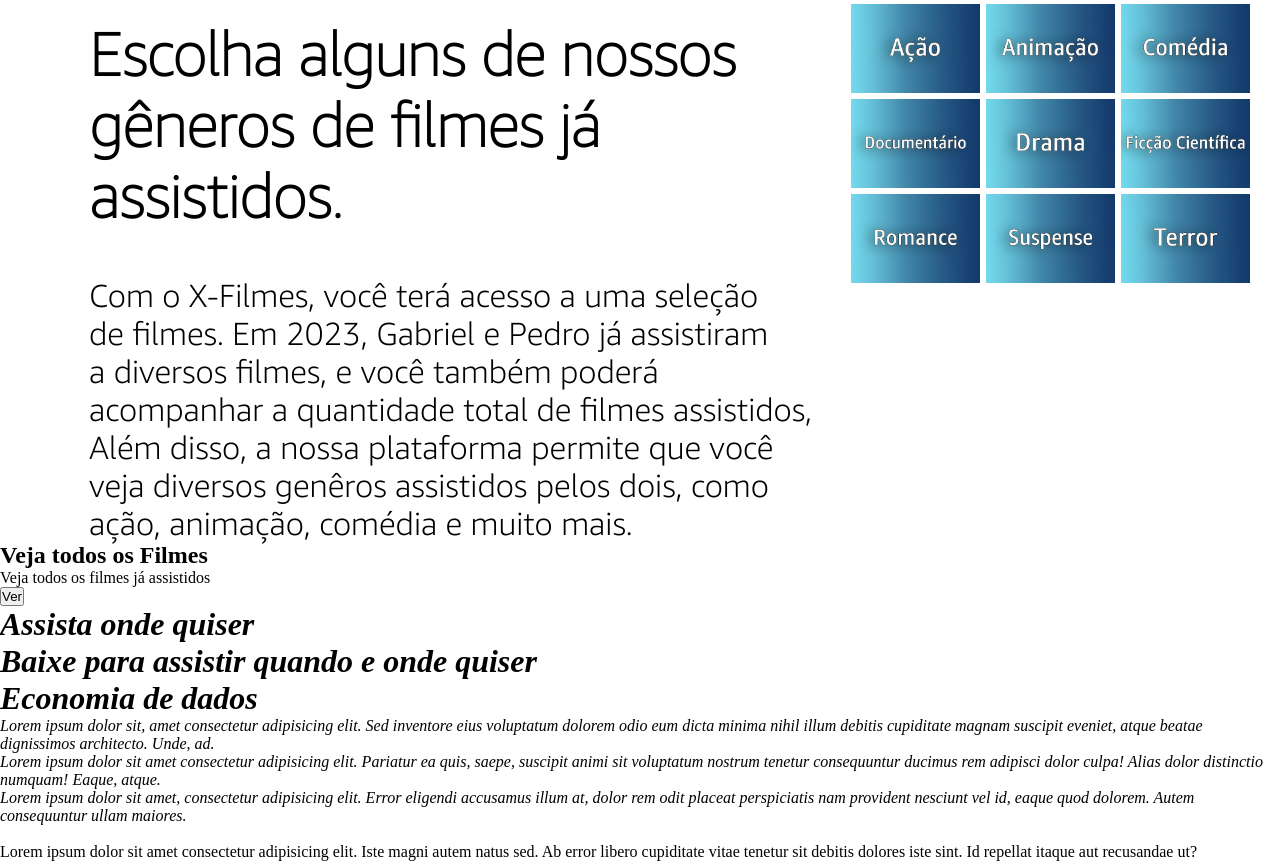
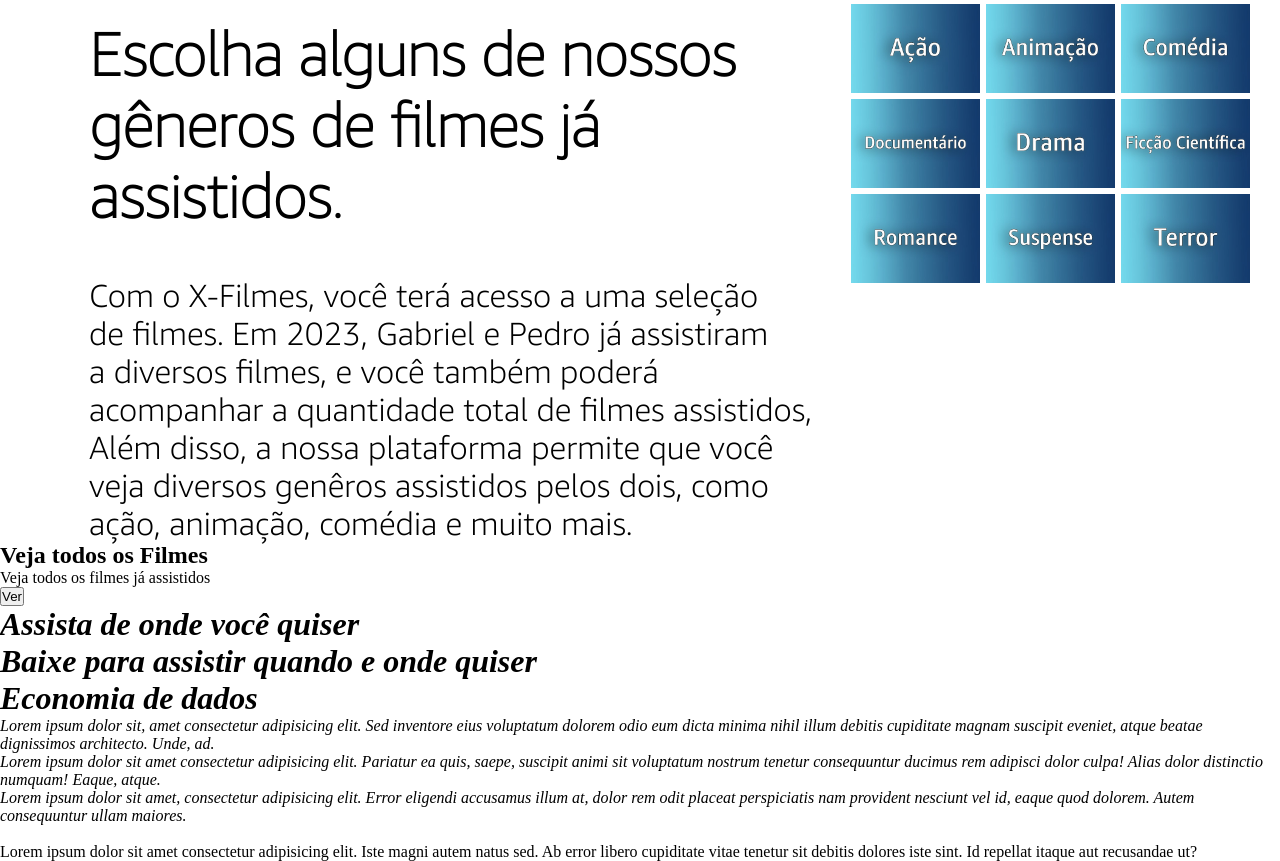
Before and after one commit to pedrohmp0/Projeto-XFilmes, a plain HTML site: page index.html in a window 1280 px wide. Shown: the part 933-1794 px from the top of the page. Drawn offline with Linux system fonts and the light colour scheme.

Commit message:
Update index.html

```diff
--- a/index.html
+++ b/index.html
@@ -120,7 +120,7 @@
         </section>
         <address>
             <h1>
-                Assista onde quiser
+                Assista de onde você quiser
             </h1>
             <h1>
                 Baixe para assistir quando e onde quiser
```
